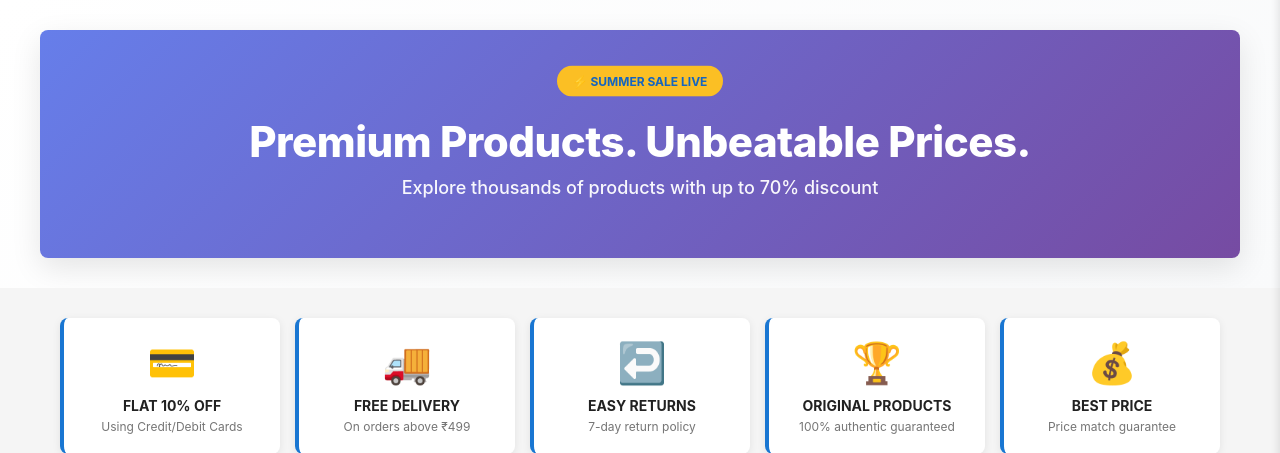
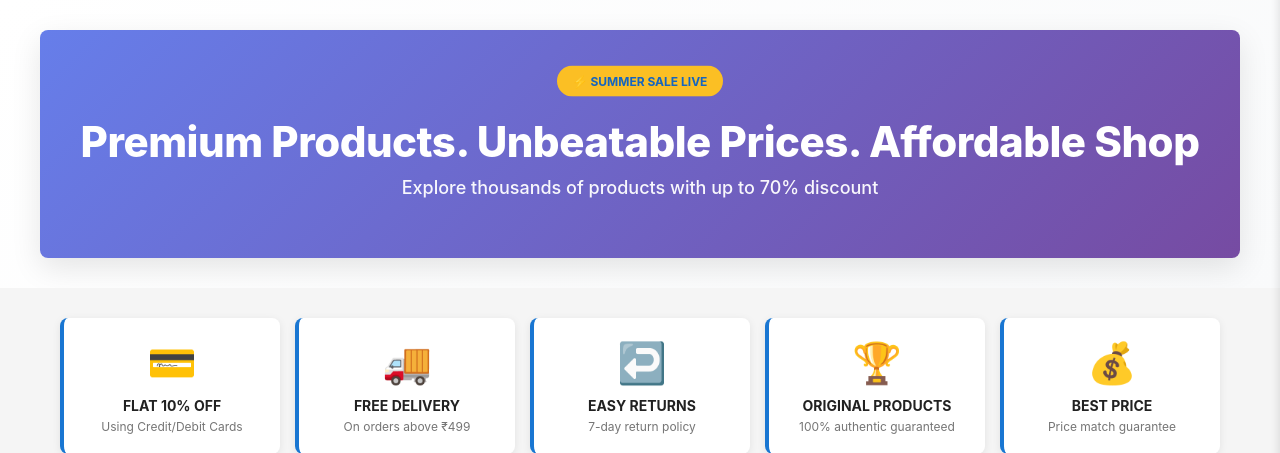
Before and after one commit to surya03-it/Shopnxt-app, a Flask app: page / in a window 1280 px wide. Shown: the part 134-587 px from the top of the page. Run offline with Flask 3, Linux system fonts and the light colour scheme.

Commit message:
Update index.html

```diff
--- a/templates/index.html
+++ b/templates/index.html
@@ -1025,7 +1025,7 @@ footer {
 <section class="hero">
   <div class="hero-banner">
     <div class="hero-banner-tag">⚡ SUMMER SALE LIVE</div>
-    <h1>Premium Products. Unbeatable Prices.</h1>
+    <h1>Premium Products. Unbeatable Prices. Affordable Shop</h1>
     <p>Explore thousands of products with up to 70% discount</p>
   </div>
 </section>
```
